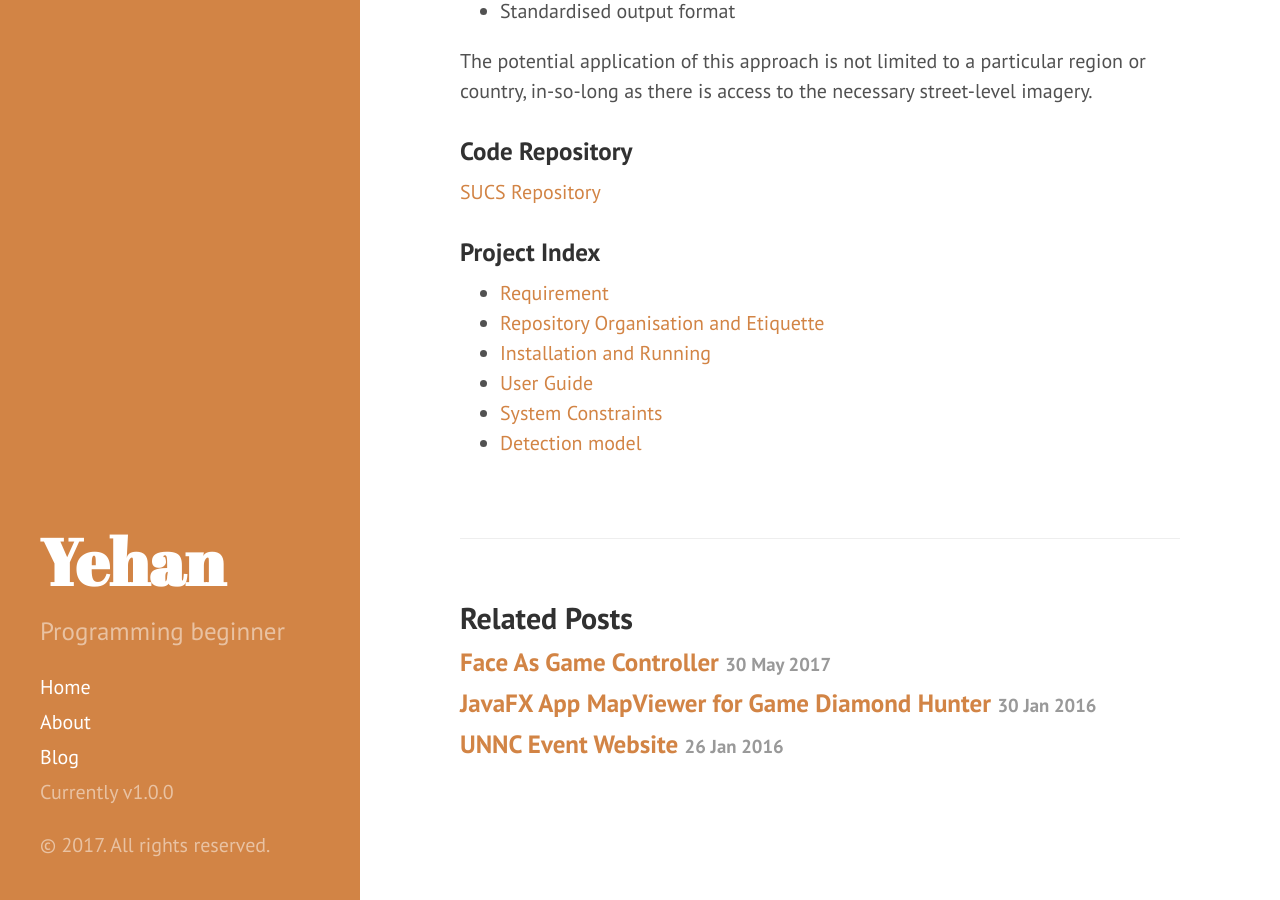
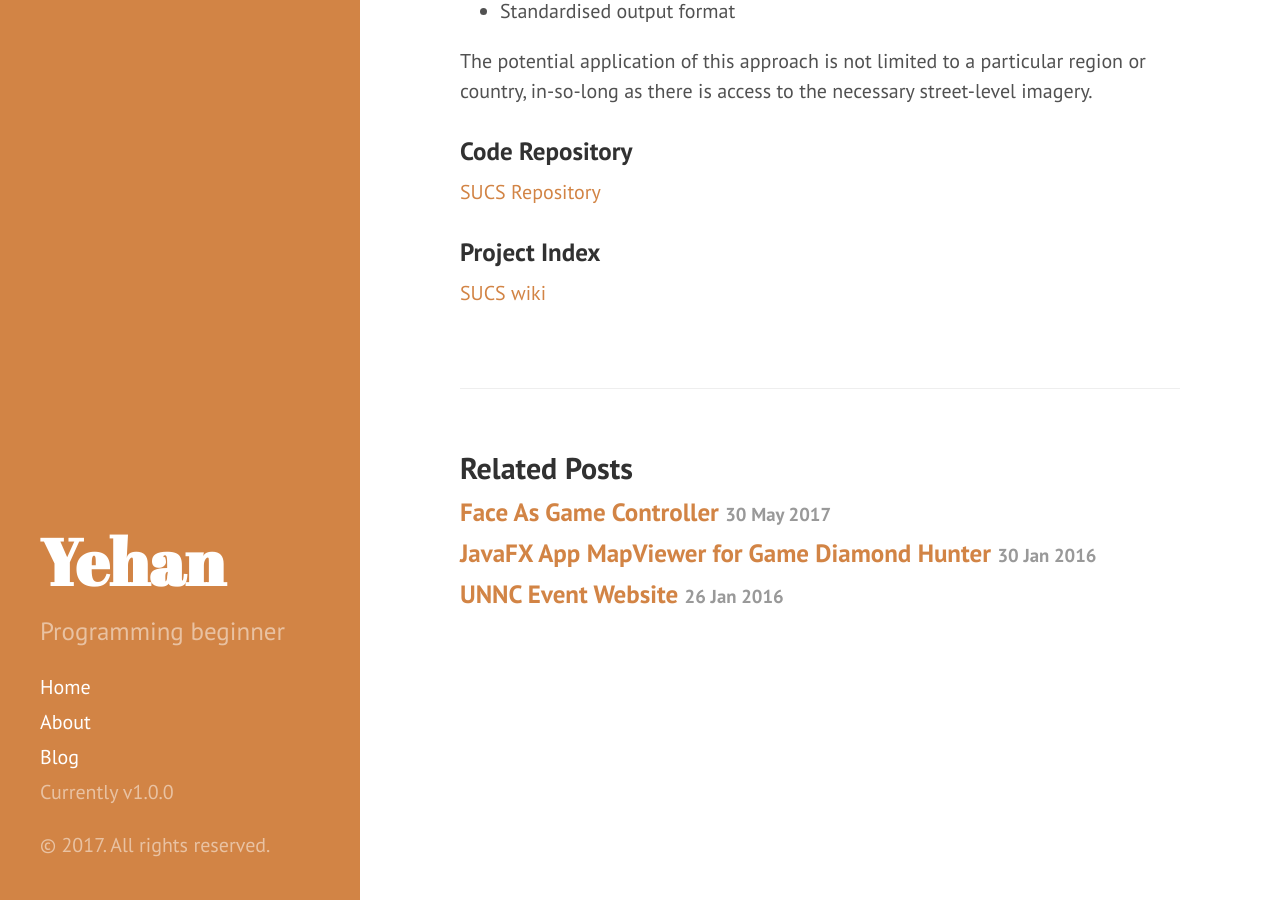
Before and after one commit to yehan-xiao/yehan-xiao.github.io, a Jekyll site: the page built from _posts/2017-08-30-Semi-Automatic-Utility-Classification-System.md, in a window 1280 px wide and 900 px high, scrolled down 1447 px. Built offline with Jekyll 4.4.1, drawn with Linux system fonts in a browser that asks for light colours.

Commit message:
Fix link

```diff
--- a/_posts/2017-08-30-Semi-Automatic-Utility-Classification-System.md
+++ b/_posts/2017-08-30-Semi-Automatic-Utility-Classification-System.md
@@ -41,9 +41,4 @@ The potential application of this approach is not limited to a particular region
 
 <h3 id="3">Project Index</h3>
 
-* [Requirement](general/requirement.md)
-* [Repository Organisation and Etiquette](general/repository_organisation_and_etiquette.md)
-* [Installation and Running](general/installation_and_running.md)
-* [User Guide](general/user_guide.md)
-* [System Constraints](general/system_constraints.md)
-* [Detection model](https://github.com/yehan-xiao/utility-detection-tool.git)
+[SUCS wiki](https://github.com/yehan-xiao/SUCS-wiki/blob/master/home.md)
```
